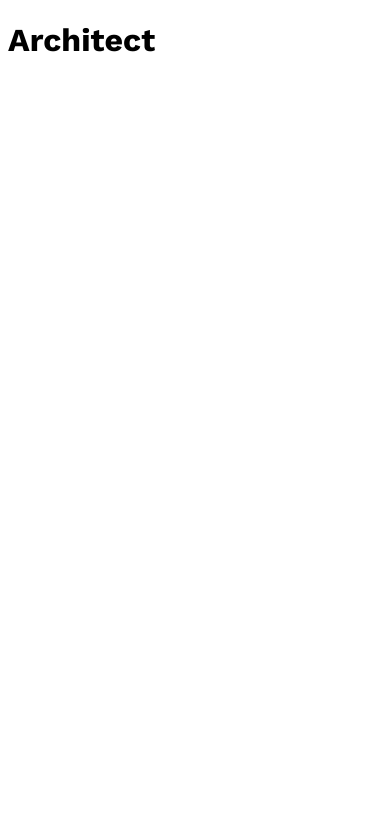
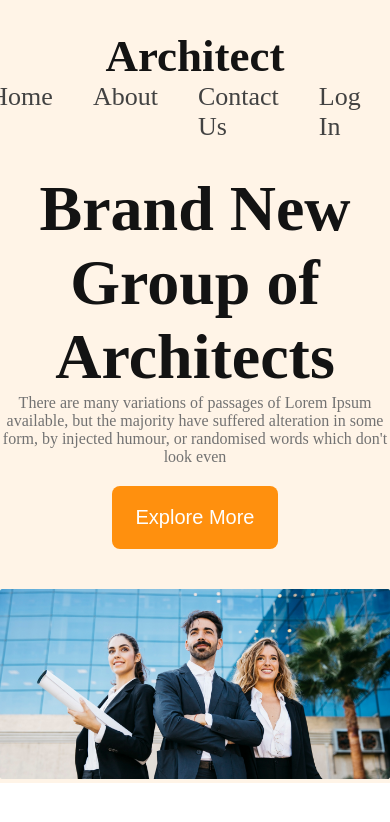
Before and after one commit to Dev-Maidul/G3-architect-responsive-website, a plain HTML site: page index.html in a window 390 px wide. Drawn offline with nearby package versions, Linux system fonts and the light colour scheme.

Commit message:
nav bar and banner section added with responsive design

```diff
--- a/index.html
+++ b/index.html
@@ -7,13 +7,39 @@
     <link rel="stylesheet" href="style.css">
 </head>
 <body class="work-sans-font">
-    <header>
-        <div class="navbar">
-            <div class="brand">
-                <h1>Architect</h1>
+    <div class="header-container bg-color">
+        <header class="">
+            <div class="navbar d-flex">
+                <div class="brand dark01">
+                    <h1>Architect</h1>
+                </div>
+                <div class="menu-container d-flex">
+                    <ul class="menu-item">
+                        <li><a href="#"></a>Home</li>
+                    </ul>
+                    <ul class="menu-item">
+                        <li><a href=""></a>About</li>
+                    </ul>
+                    <ul class="menu-item">
+                        <li><a href=""></a>Contact Us</li>
+                    </ul>
+                    <ul class="menu-item">
+                        <li><a href=""></a>Log In</li>
+                    </ul>
+                </div>
             </div>
-        </div>
-    </header>
+            <div class="banner">
+                <div class="banner-content">
+                    <h1 class="banner-title">Brand New <br> Group of Architects  </h1>
+                    <p class="banner-des">There are many variations of passages of Lorem Ipsum available, but the majority have suffered alteration in some form, by injected humour, or randomised words which don't look even</p>
+                    <button class="btn-primary">Explore More</button>
+                </div>
+
+                    <img class="banner-image" src="./images/banner.png" alt="">
+
+            </div>
+        </header>
+    </div>
     <main> </main>
     <footer></footer>
 </body>
--- a/style.css
+++ b/style.css
@@ -1,4 +1,7 @@
-
+*{
+    margin: 0;
+    padding: 0;
+}
 @import url('https://fonts.googleapis.com/css2?family=Work+Sans:ital,wght@0,100..900;1,100..900&display=swap');
 
 .work-sans-font{
@@ -7,3 +10,78 @@
   font-weight: 400px;
   font-style: normal;
 }
+/* Shared Style  */
+.d-flex{
+    display: flex;
+}
+.bg-color{
+    background-color: rgb(255, 244, 231, 100);
+}
+.dark01{
+    color: #131313;
+}
+.dark02{
+    color: #424242;
+}
+.btn-primary{
+    background-color: rgb(255, 144, 14, 10);
+    color: white;
+    padding: 20px 24px;
+    border-radius: 8px;
+    border: none;
+    font-size: 20px;
+    font-weight: 600px;
+}
+/* Navbar Style */
+header{
+    max-width: 1440px;
+    margin: 0 auto;
+}
+.brand h1{
+    font-weight: 800px;
+    font-size: 45px;
+}
+.navbar{
+    justify-content: space-between;
+    align-items: center;
+    padding: 30px;
+}
+.menu-item li {
+    list-style: none;
+    margin-right: 40px;
+    text-decoration: none;
+    font-size: 26px;
+    font-weight: 400;
+    color: #424242;
+}
+/* Banner Section Style */
+.banner-content{
+    max-width: 530px;
+    margin: 0 auto;
+    text-align: center;
+    margin-bottom: 40px;
+}
+.banner-title{
+    font-size: 4rem;
+    font-weight: bold;
+    color: #131313;
+}
+.banner-des{
+    font-size: 1rem;
+    font-weight: 400px;
+    color: #727272;
+    margin-bottom: 20px;
+}
+.banner{
+    margin-bottom: 50px;
+}
+.banner-image{
+    width: 100%;
+    margin: 0 auto;
+}
+/* Responsive media query */
+@media screen and (max-width:576px) {
+    .navbar{
+        flex-direction: column;
+    }
+}
```
